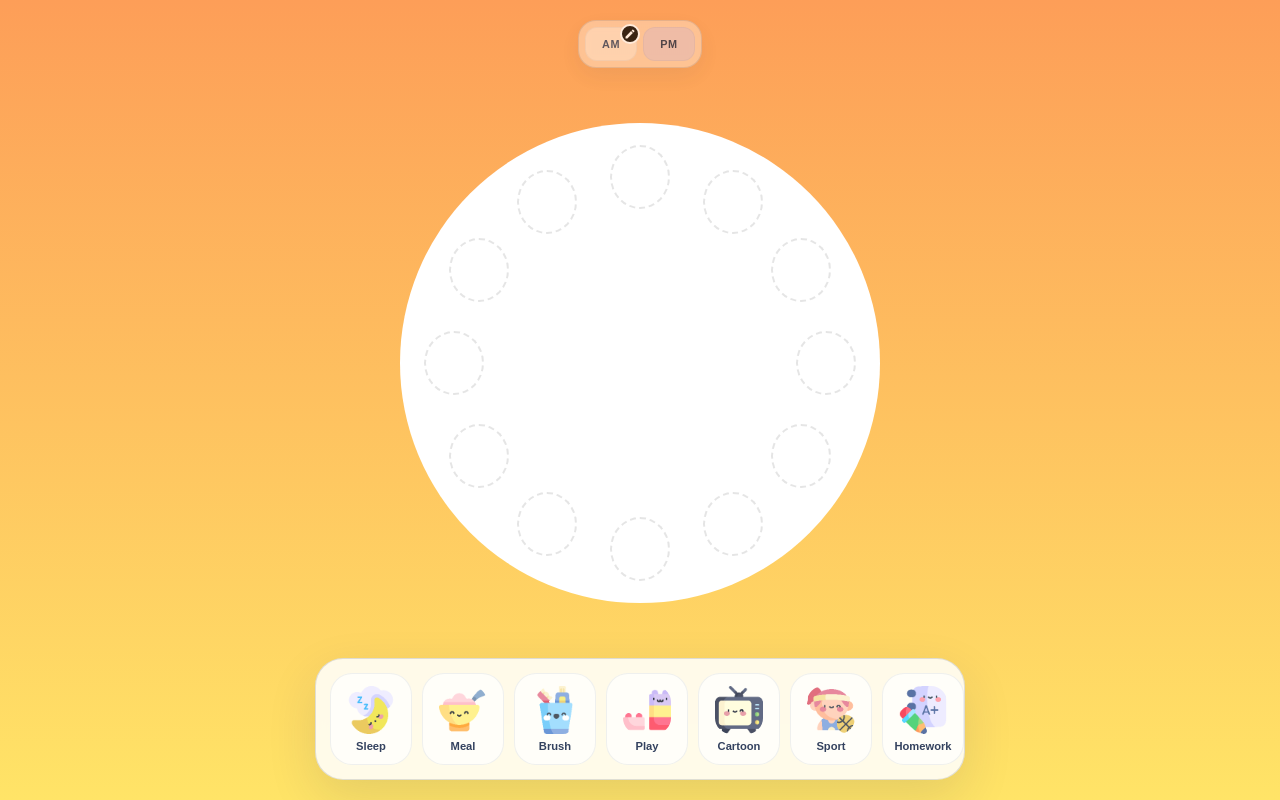
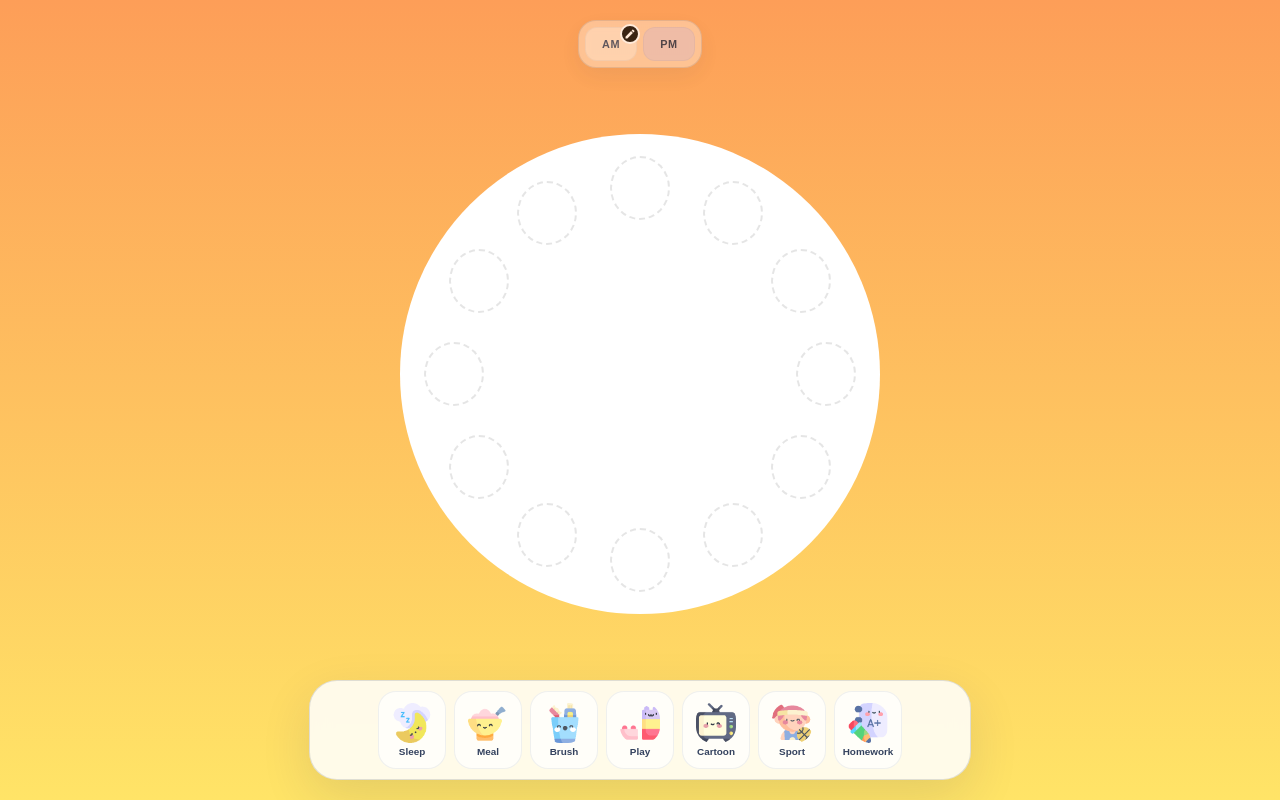
Before and after one commit to sertacs/Kids-Clock, a plain HTML site: page index.html in a window 1280 px wide. Both pictures are taken after a click on the button "AM". Drawn offline with Linux system fonts and the light colour scheme.

Commit message:
Tighten activity toolbar layout

```diff
--- a/css/style.css
+++ b/css/style.css
@@ -197,20 +197,19 @@ body {
     position: relative;
     display: flex;
     flex-wrap: nowrap;
-    justify-content: flex-start;
+    justify-content: center;
     align-items: center;
-    gap: 10px;
+    gap: 8px;
     background: var(--panel-bg);
-    padding: 14px;
+    padding: 10px;
     border-radius: 28px;
     border: 1px solid var(--panel-border);
     box-shadow: var(--panel-shadow);
     backdrop-filter: blur(10px);
     transition: opacity 0.3s ease, visibility 0.3s ease, max-height 0.3s ease, padding 0.3s ease, border-width 0.3s ease;
-    width: fit-content;
-    max-width: min(100%, 620px);
-    overflow-x: auto;
-    overflow-y: hidden;
+    width: min(100%, 640px);
+    max-width: min(100%, 640px);
+    overflow: hidden;
 }
 
 body:not([data-editing="true"]) .icon-toolbar {
@@ -225,18 +224,18 @@ body:not([data-editing="true"]) .icon-toolbar {
 }
 
 body[data-editing="true"] .icon-toolbar {
-    max-height: 150px;
+    max-height: 112px;
 }
 
 .icon-btn {
     flex: 0 0 auto;
-    width: 82px;
-    min-height: 92px;
+    width: 68px;
+    min-height: 78px;
     border: 1px solid rgba(59, 75, 111, 0.08);
     background: var(--surface-soft);
-    padding: 8px;
+    padding: 6px 4px;
     cursor: grab;
-    border-radius: 22px;
+    border-radius: 18px;
     transition: all 0.2s ease;
 }
 
@@ -247,8 +246,8 @@ body[data-editing="true"] .icon-toolbar {
 }
 
 .icon-btn img {
-    width: 48px;
-    height: 48px;
+    width: 40px;
+    height: 40px;
     object-fit: contain;
     border-radius: 16px;
 }
@@ -279,8 +278,8 @@ body[data-editing="true"] .icon-toolbar {
     flex-direction: column;
     align-items: center;
     justify-content: center;
-    gap: 6px;
-    padding: 8px 6px;
+    gap: 4px;
+    padding: 6px 4px;
     cursor: grab;
     user-select: none;
     -webkit-user-select: none;
@@ -292,16 +291,16 @@ body[data-editing="true"] .icon-toolbar {
 }
 
 .icon-btn img {
-    width: 48px;
-    height: 48px;
+    width: 40px;
+    height: 40px;
     object-fit: contain;
     pointer-events: none;
 }
 
 .icon-btn span {
-    font-size: 0.7rem;
+    font-size: 0.62rem;
     font-weight: 700;
-    line-height: 1.15;
+    line-height: 1.05;
     color: var(--ink-soft);
     text-align: center;
     pointer-events: none;
@@ -485,13 +484,13 @@ body[data-editing="true"] .icon-toolbar {
     .icon-toolbar {
         width: 100%;
         max-width: 100%;
-        gap: 8px;
-        padding: 8px;
+        gap: 6px;
+        padding: 8px 6px;
     }
 
     .icon-btn {
-        width: 72px;
-        min-height: 82px;
+        width: 60px;
+        min-height: 70px;
     }
 
     .period-btn {
```
